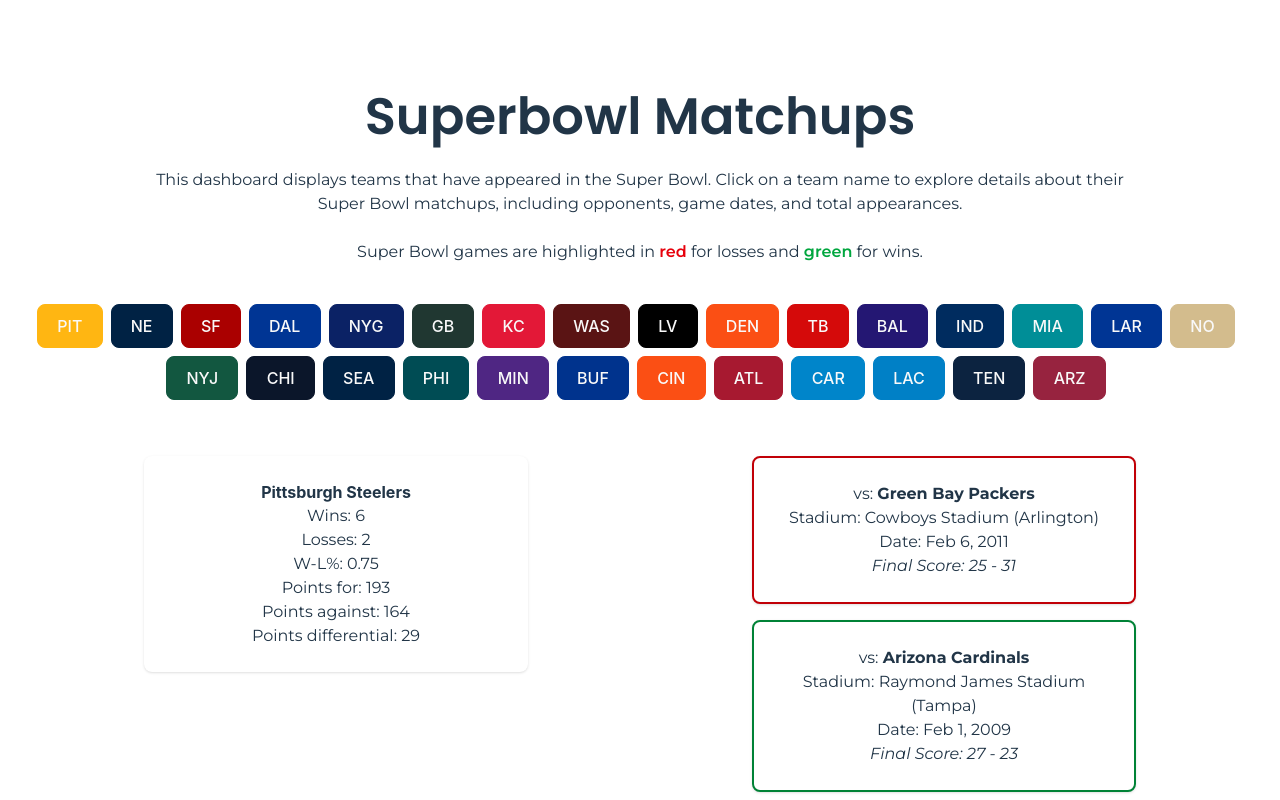
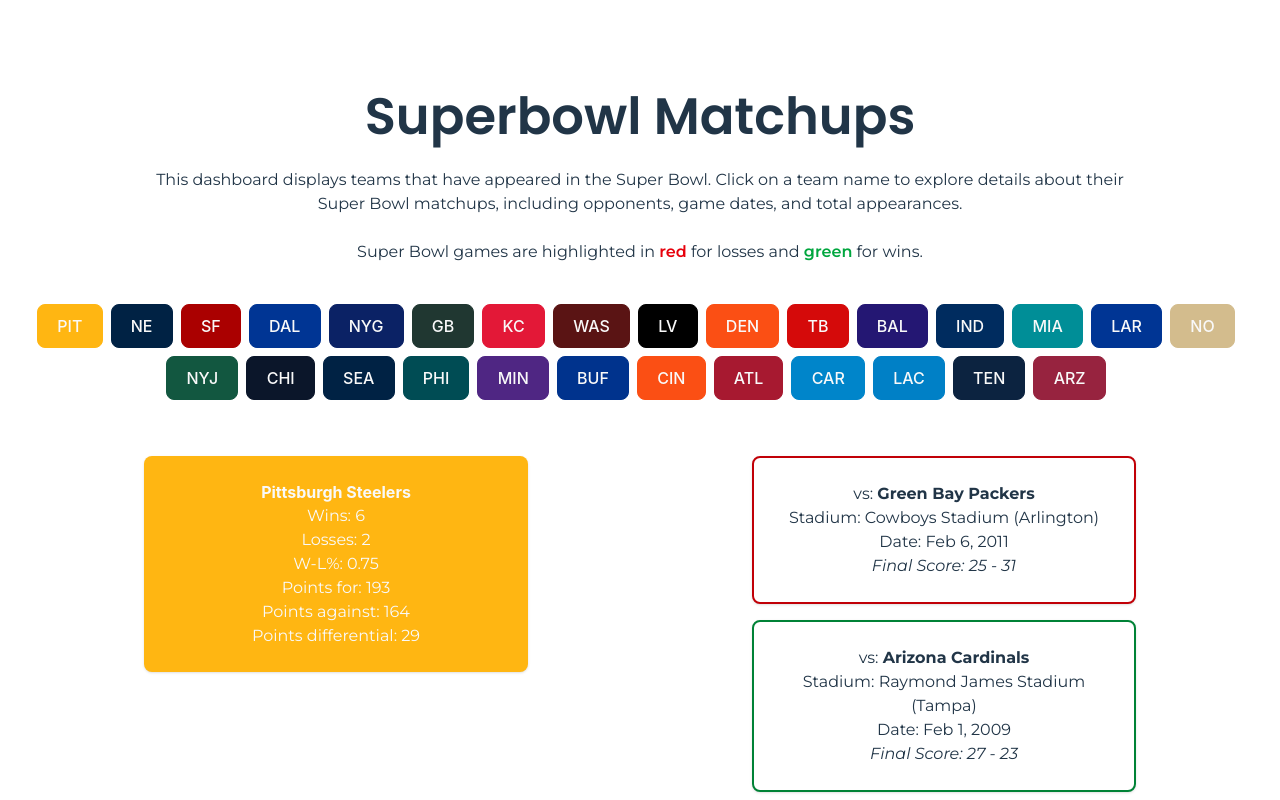
Before and after one commit to dmalary/sb_dashboard, a React (Vite) app: page / in a window 1280 px wide. Both pictures are taken after a click on the button "PIT". Shown: the top 800 px of the page. Built offline with nearby package versions, Linux system fonts and the light colour scheme.

Commit message:
style: update active team card

```diff
--- a/components/ActiveTeamCard.jsx
+++ b/components/ActiveTeamCard.jsx
@@ -2,7 +2,7 @@
 
 import sb_standings from "../data/sb_standings.json"
 
-const ActiveTeamCard = ({team}) => {
+const ActiveTeamCard = ({team, teamColor}) => {
   // if (!team) return <div>No team selected</div>;
 
   // team && console.log('sb_standings', sb_standings)
@@ -12,7 +12,13 @@
 
   // console.log('teamInfo', teamInfo);
   return (
-    <div className="block max-w-sm p-6 my-4 mx-auto bg-white rounded-lg shadow-sm dark:bg-white-800">
+    <div className="block max-w-sm p-6 my-4 mx-auto bg-white rounded-lg shadow-sm dark:bg-white-800"
+      style={{
+        // border: `3px solid ${teamColor}`,
+        color: '#f9f9f9',
+        backgroundColor: teamColor,
+      }}
+    >
       <h2><strong>{teamInfo.Tm}</strong></h2>
       <p>Wins: {teamInfo.W}</p>
       <p>Losses: {teamInfo.L}</p>
--- a/src/App.jsx
+++ b/src/App.jsx
@@ -26,6 +26,7 @@
     setActiveTeam(val)
   };
 
+  const teamColor = team_hex.find(el => el.team_code === activeTeam)?.color;
   // const teamColor = team_hex.find(el => el.team_code === activeTeam)?.color || "#ccc";
 
   return (
@@ -75,7 +76,7 @@
         :
         <>
         <div className="col-span-3 grid grid-cols-1 md:grid-cols-2">
-          <div className='col-span-1'><ActiveTeamCard team={activeTeam} /></div>
+          <div className='col-span-1'><ActiveTeamCard team={activeTeam} teamColor={teamColor} /></div>
           <div className='col-span-1'><VsTeamCard team={activeTeam} /></div>
         </div>
         </>
```
